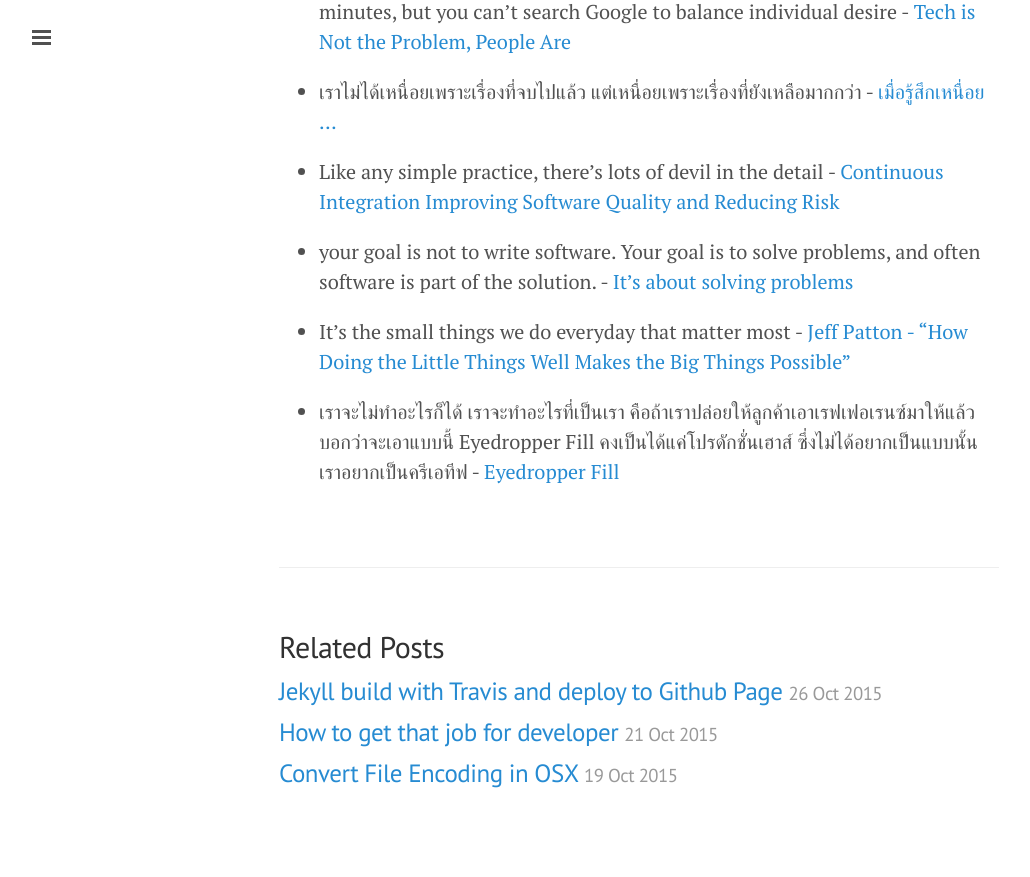
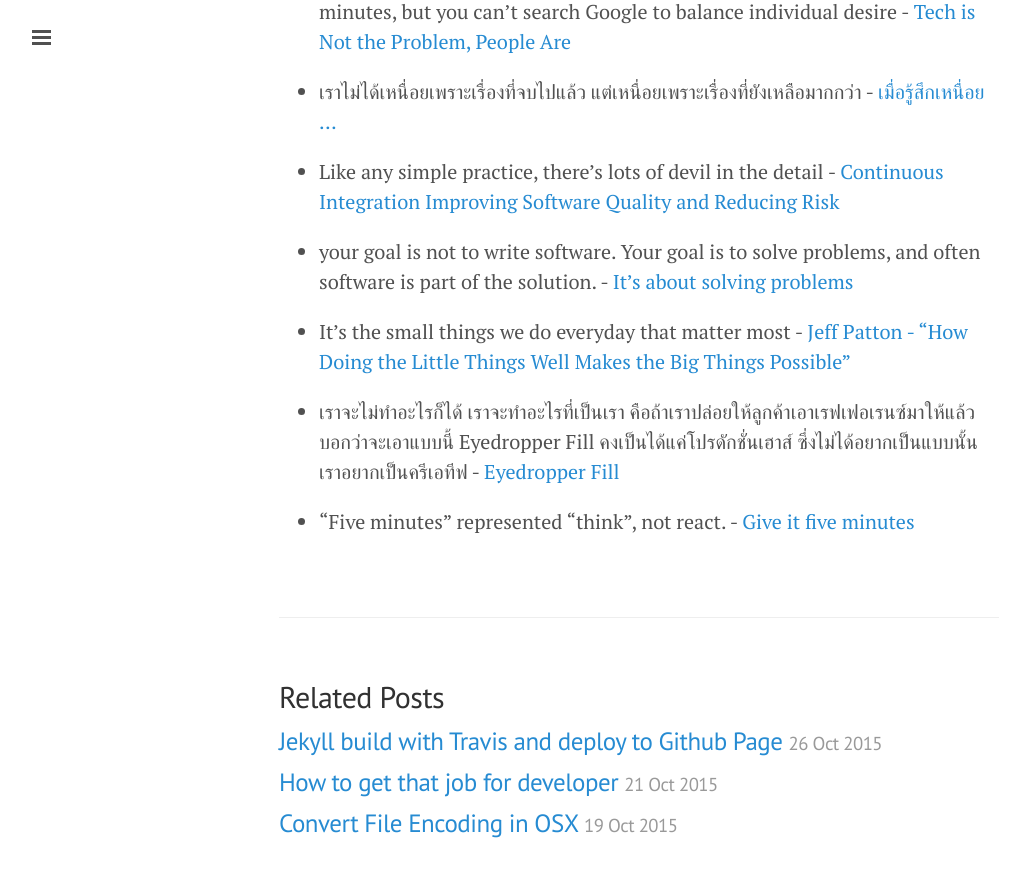
Before and after one commit to ibotdotout/ibotdotout.github.io, a Jekyll site: the page built from _posts/2014-11-26-dev-quotes.md, in a window 1280 px wide and 900 px high, scrolled down 975 px. Shown: the top 877 px of the window, without its empty margins (1-1031 px from the left). Built offline with Jekyll 4.4.1, drawn with Linux system fonts in a browser that asks for light colours; nearby versions of some CDN libraries; Markdown is read by kramdown in place of the engine named in the settings; before the commit the page ends 1825 px from its top, so only the background shows below that; part of the change alters nothing that is shown.

Commit message:
Update qutoes

```diff
--- a/_posts/2014-11-26-dev-quotes.md
+++ b/_posts/2014-11-26-dev-quotes.md
@@ -2,7 +2,7 @@
 layout: post
 title: Dev Qutoes
 tags: qutoes
-permalink: quote
+permalink: quotes
 ---
 
 * A magical, better time in the future never comes - [Nell Shamrell -
@@ -35,3 +35,5 @@ minutes, but you can't search Google to balance individual desire -
 * It’s the small things we do everyday that matter most - [Jeff Patton - "How Doing the Little Things Well Makes the Big Things Possible"](https://www.youtube.com/watch?v=iM9FLxico1I)
 
 * เราจะไม่ทำอะไรก็ได้ เราจะทำอะไรที่เป็นเรา คือถ้าเราปล่อยให้ลูกค้าเอาเรฟเฟอเรนซ์มาให้แล้วบอกว่าจะเอาแบบนี้ Eyedropper Fill คงเป็นได้แค่โปรดักชั่นเฮาส์ ซึ่งไม่ได้อยากเป็นแบบนั้น เราอยากเป็นครีเอทีฟ - [Eyedropper Fill](http://www.fungjaizine.com/art-cover/2015/10/3/-eyedropper-fill)
+
+* "Five minutes" represented "think", not react. - [Give it five minutes](https://signalvnoise.com/posts/3124-give-it-five-minutes)
```
